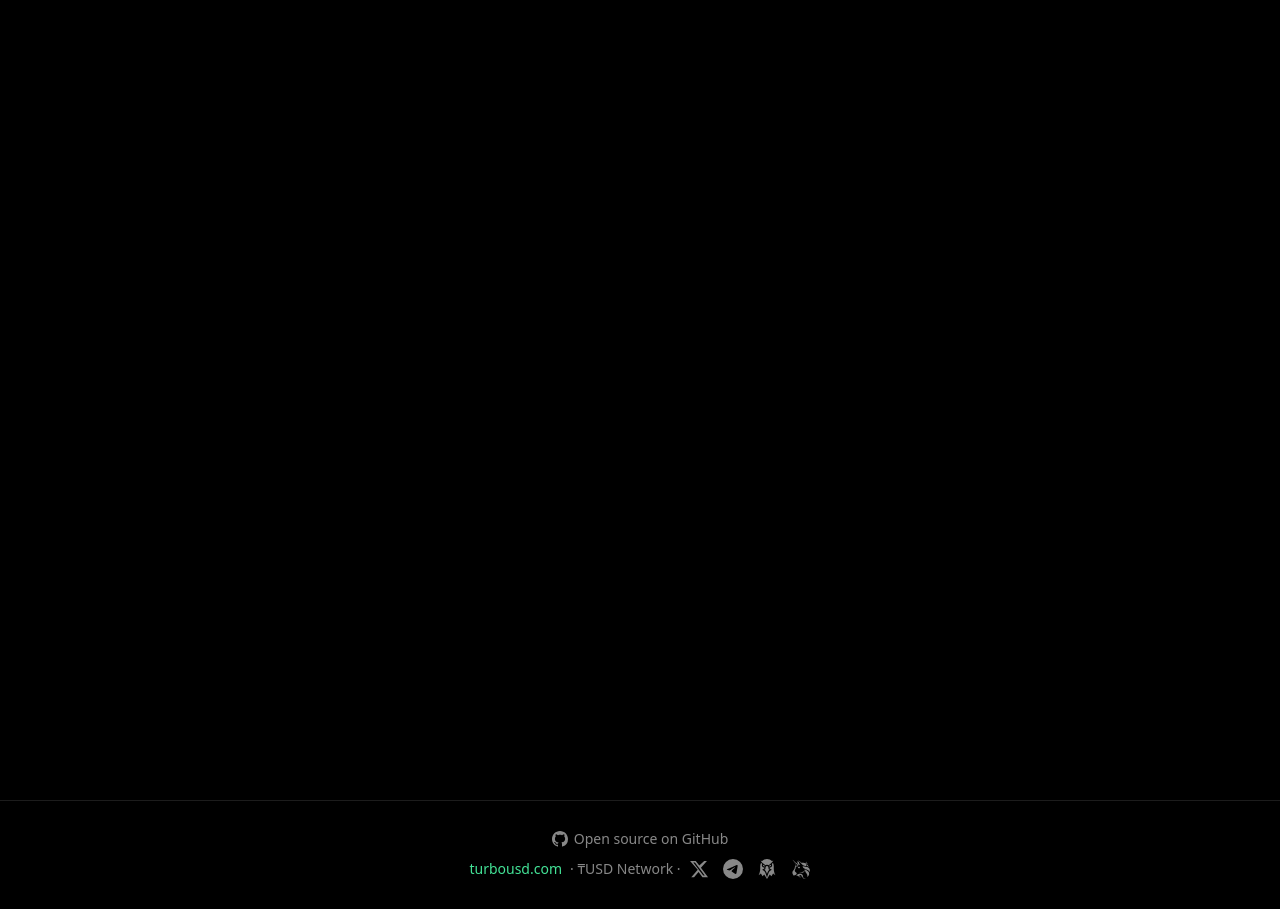
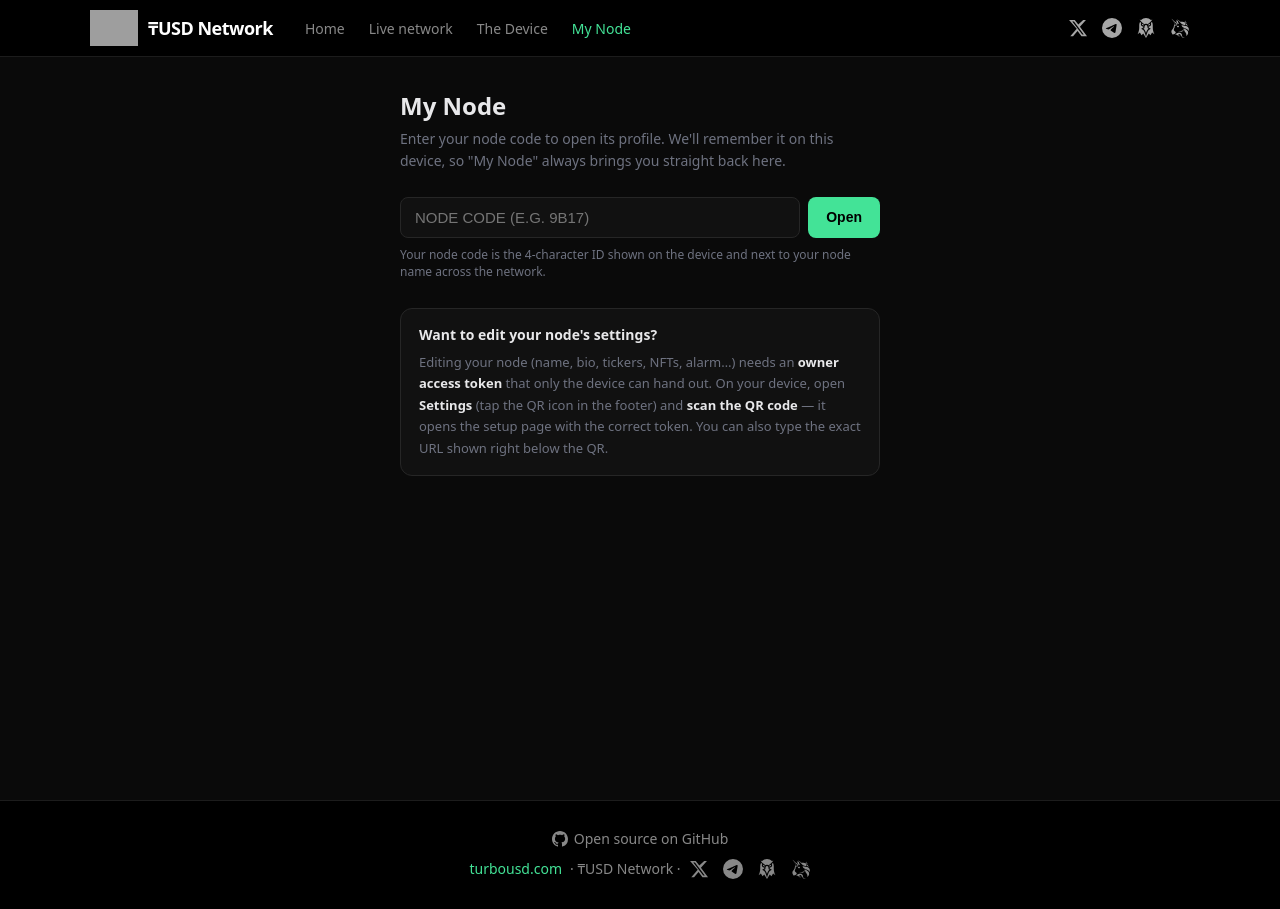
Before and after one commit to TurboUSD/Node, a Next.js app in the folder web/: page /my-node in a window 1280 px wide. Before the commit this address had no page. Built offline with nearby package versions, Linux system fonts and the light colour scheme; grey boxes are pictures that could not be loaded.

Commit message:
Add files via upload

```diff
--- /dev/null
+++ b/web/app/my-node/page.tsx
@@ -0,0 +1,90 @@
+'use client'
+
+// app/my-node/page.tsx — "My Node" entry point. The header link lands here.
+// The visitor types their node code; we remember it on this device (localStorage)
+// and open /node/<code>. Below the input, an explanation of how to get the
+// owner-edit link (scan the QR from the device's Settings footer button).
+
+import { useEffect, useState } from 'react'
+import { useRouter } from 'next/navigation'
+import SiteHeader from '@/components/SiteHeader'
+
+const C = {
+  bg: '#0a0a0a', card: '#111', border: '#262626',
+  text: '#e8e8ea', muted: '#6e7280', green: '#43e397',
+}
+
+export default function MyNodePage() {
+  const router = useRouter()
+  const [saved, setSaved] = useState<string | null>(null)
+  const [code, setCode] = useState('')
+
+  useEffect(() => { setSaved(localStorage.getItem('turbousd_node_code')) }, [])
+
+  function open(raw: string) {
+    const norm = raw.trim().toUpperCase()
+    if (!norm) return
+    localStorage.setItem('turbousd_node_code', norm)
+    router.push(`/node/${norm}`)
+  }
+
+  return (
+    <main style={{ minHeight: '100vh', background: C.bg, color: C.text, fontFamily: 'system-ui, -apple-system, sans-serif' }}>
+      <SiteHeader />
+      <div style={{ maxWidth: 480, margin: '0 auto', padding: '32px 20px' }}>
+        <h1 style={{ fontSize: 24, margin: '0 0 6px' }}>My Node</h1>
+        <p style={{ color: C.muted, fontSize: 14, margin: '0 0 24px', lineHeight: 1.6 }}>
+          Enter your node code to open its profile. We&apos;ll remember it on this device, so &quot;My Node&quot; always brings you straight back here.
+        </p>
+
+        {saved && (
+          <div style={{
+            background: C.card, border: `1px solid ${C.border}`, borderRadius: 12, padding: 16,
+            marginBottom: 20, display: 'flex', alignItems: 'center', justifyContent: 'space-between', gap: 12,
+          }}>
+            <div style={{ minWidth: 0 }}>
+              <div style={{ fontSize: 11, color: C.muted, textTransform: 'uppercase', letterSpacing: 0.8 }}>Saved on this device</div>
+              <div style={{ fontSize: 18, fontWeight: 'bold' }}>{saved}</div>
+            </div>
+            <a href={`/node/${saved}`} style={{
+              padding: '9px 16px', background: C.green, color: '#000', borderRadius: 8,
+              fontWeight: 700, fontSize: 14, textDecoration: 'none', whiteSpace: 'nowrap',
+            }}>View →</a>
+          </div>
+        )}
+
+        <form onSubmit={e => { e.preventDefault(); open(code) }} style={{ display: 'flex', gap: 8, marginBottom: 8 }}>
+          <input
+            value={code}
+            onChange={e => setCode(e.target.value)}
+            placeholder="Node code (e.g. 9B17)"
+            autoCapitalize="characters"
+            autoCorrect="off"
+            spellCheck={false}
+            style={{
+              flex: 1, minWidth: 0, background: C.card, border: `1px solid ${C.border}`, borderRadius: 8,
+              padding: '11px 14px', color: C.text, fontSize: 15, outline: 'none', textTransform: 'uppercase',
+            }}
+          />
+          <button type="submit" style={{
+            padding: '11px 18px', background: C.green, color: '#000', border: 'none', borderRadius: 8,
+            fontWeight: 700, fontSize: 14, cursor: 'pointer', whiteSpace: 'nowrap',
+          }}>
+            {saved ? 'Change' : 'Open'}
+          </button>
+        </form>
+        <p style={{ color: C.muted, fontSize: 12, margin: '0 0 28px' }}>
+          Your node code is the 4-character ID shown on the device and next to your node name across the network.
+        </p>
+
+        {/* Owner-edit (QR) explanation */}
+        <div style={{ background: C.card, border: `1px solid ${C.border}`, borderRadius: 12, padding: '16px 18px' }}>
+          <div style={{ fontSize: 14, fontWeight: 700, marginBottom: 8 }}>Want to edit your node&apos;s settings?</div>
+          <p style={{ color: C.muted, fontSize: 13, lineHeight: 1.65, margin: 0 }}>
+            Editing your node (name, bio, tickers, NFTs, alarm…) needs an <strong style={{ color: C.text }}>owner access token</strong> that only the device can hand out. On your device, open <strong style={{ color: C.text }}>Settings</strong> (tap the QR icon in the footer) and <strong style={{ color: C.text }}>scan the QR code</strong> — it opens the setup page with the correct token. You can also type the exact URL shown right below the QR.
+          </p>
+        </div>
+      </div>
+    </main>
+  )
+}
--- a/web/components/SiteHeader.tsx
+++ b/web/components/SiteHeader.tsx
@@ -35,12 +35,10 @@
 export default function SiteHeader() {
   const pathname = usePathname()
   const [open, setOpen] = useState(false)
-  const [savedNodeCode, setSavedNodeCode] = useState<string | null>(null)
   const [isDesktop, setIsDesktop] = useState(false)
   const menuRef = useRef<HTMLDivElement>(null)
 
   useEffect(() => {
-    setSavedNodeCode(localStorage.getItem('turbousd_node_code'))
     const update = () => setIsDesktop(window.innerWidth >= DESKTOP_MIN)
     update()
     window.addEventListener('resize', update)
@@ -62,9 +60,7 @@
     { label: 'Home', href: 'https://turbousd.com', external: true },
     { label: 'Live network', href: '/' },
     { label: 'The Device', href: '/node' },
-    savedNodeCode
-      ? { label: 'My Node', href: `/node/${savedNodeCode}` }
-      : { label: 'Setup', href: '/setup' },
+    { label: 'My Node', href: '/my-node' },
   ]
 
   const Socials = ({ color, gap }: { color: string; gap: number }) => (
```
Also changed, not shown: web/app/setup/[nodeId]/page.tsx (+10 -1 lines).
